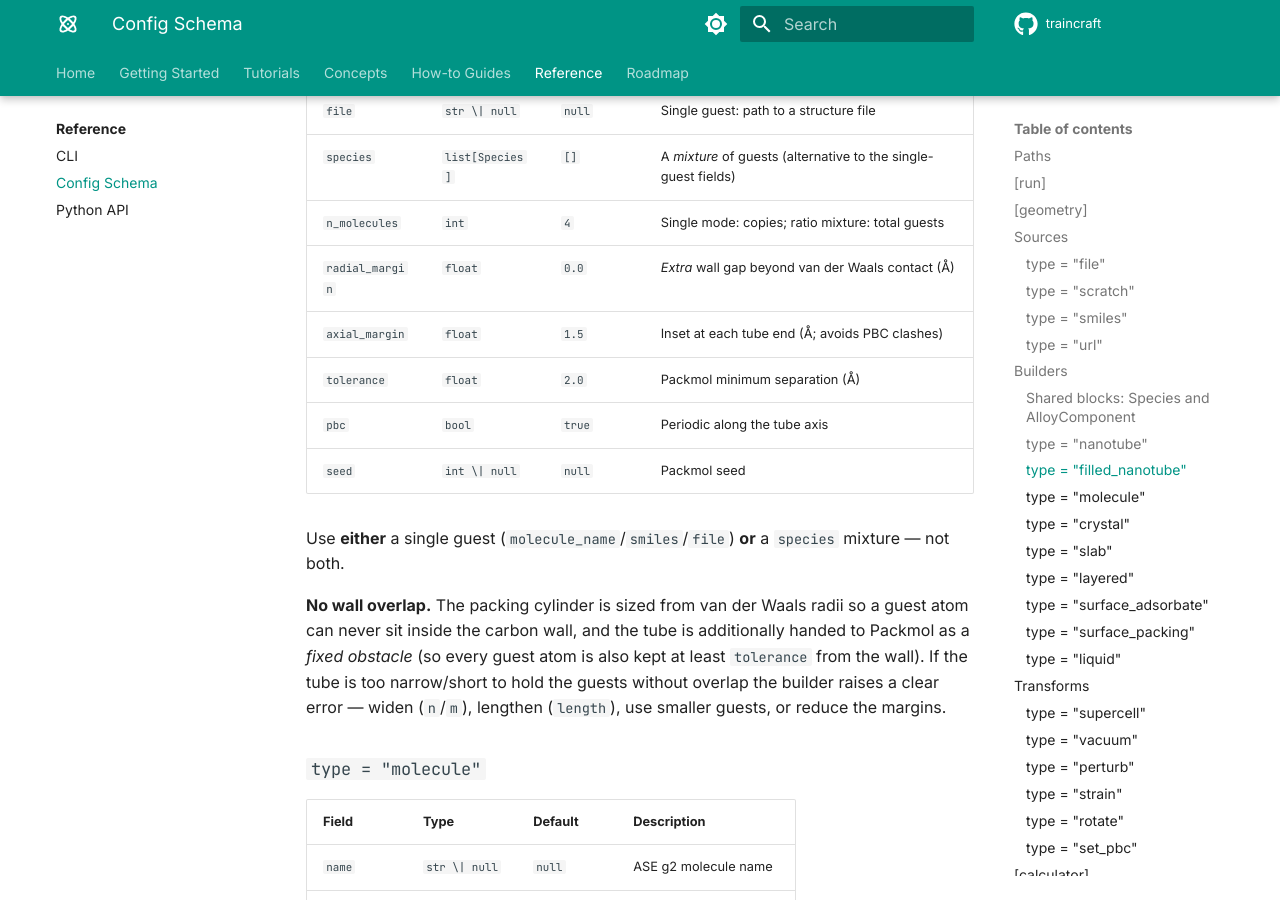
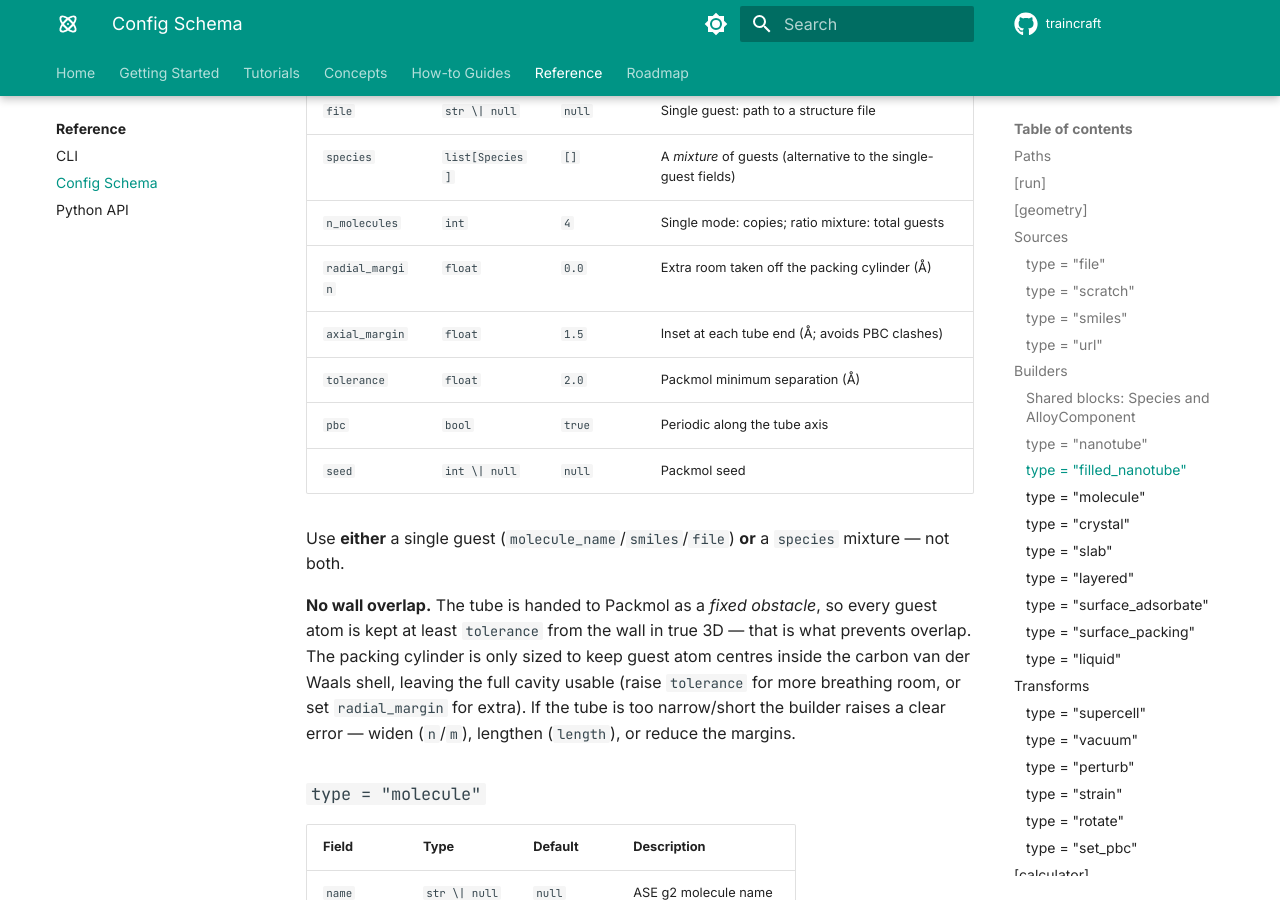
Before and after one commit to basillicus/traincraft, an MkDocs documentation site: the page built from docs/reference/config.md, in a window 1280 px wide and 900 px high, scrolled down 4721 px. Built offline with MkDocs 1.6.1 and Material for MkDocs 9.7.7, drawn with Linux system fonts in a browser that asks for light colours; comment, search, counter and statistics services are not loaded.

Commit message:
fix(geometry): stop the nanotube packing cylinder from double-counting vdW clearance
The cylinder reserved the full carbon+guest van der Waals sum AND the fixed
Packmol obstacle independently enforced `tolerance` to the wall, so the two
stacked and squeezed guests onto the axis. Since the obstacle already guarantees
no real 3D overlap, the cylinder now only keeps guest atom centres inside the
carbon vdW shell (radius - r_vdW(C)), leaving the full cavity usable — usable
radius roughly doubles (e.g. (10,10) water: 3.56 -> 5.08 A). Genuinely tiny
tubes are still refused up front.

Co-Authored-By: Claude Opus 4.8 <noreply@anthropic.com>

```diff
--- a/docs/reference/config.md
+++ b/docs/reference/config.md
@@ -162,7 +162,7 @@ Packmol binary (`pixi install -e science`).
 | `file` | `str \| null` | `null` | Single guest: path to a structure file |
 | `species` | `list[Species]` | `[]` | A *mixture* of guests (alternative to the single-guest fields) |
 | `n_molecules` | `int` | `4` | Single mode: copies; ratio mixture: total guests |
-| `radial_margin` | `float` | `0.0` | *Extra* wall gap beyond van der Waals contact (Å) |
+| `radial_margin` | `float` | `0.0` | Extra room taken off the packing cylinder (Å) |
 | `axial_margin` | `float` | `1.5` | Inset at each tube end (Å; avoids PBC clashes) |
 | `tolerance` | `float` | `2.0` | Packmol minimum separation (Å) |
 | `pbc` | `bool` | `true` | Periodic along the tube axis |
@@ -171,12 +171,13 @@ Packmol binary (`pixi install -e science`).
 Use **either** a single guest (`molecule_name`/`smiles`/`file`) **or** a
 `species` mixture — not both.
 
-**No wall overlap.** The packing cylinder is sized from van der Waals radii so a
-guest atom can never sit inside the carbon wall, and the tube is additionally
-handed to Packmol as a *fixed obstacle* (so every guest atom is also kept at
-least `tolerance` from the wall). If the tube is too narrow/short to hold the
-guests without overlap the builder raises a clear error — widen (`n`/`m`),
-lengthen (`length`), use smaller guests, or reduce the margins.
+**No wall overlap.** The tube is handed to Packmol as a *fixed obstacle*, so
+every guest atom is kept at least `tolerance` from the wall in true 3D — that is
+what prevents overlap. The packing cylinder is only sized to keep guest atom
+centres inside the carbon van der Waals shell, leaving the full cavity usable
+(raise `tolerance` for more breathing room, or set `radial_margin` for extra).
+If the tube is too narrow/short the builder raises a clear error — widen
+(`n`/`m`), lengthen (`length`), or reduce the margins.
 
 ### `type = "molecule"`
 
```
Also changed, not shown: 3 other files.
